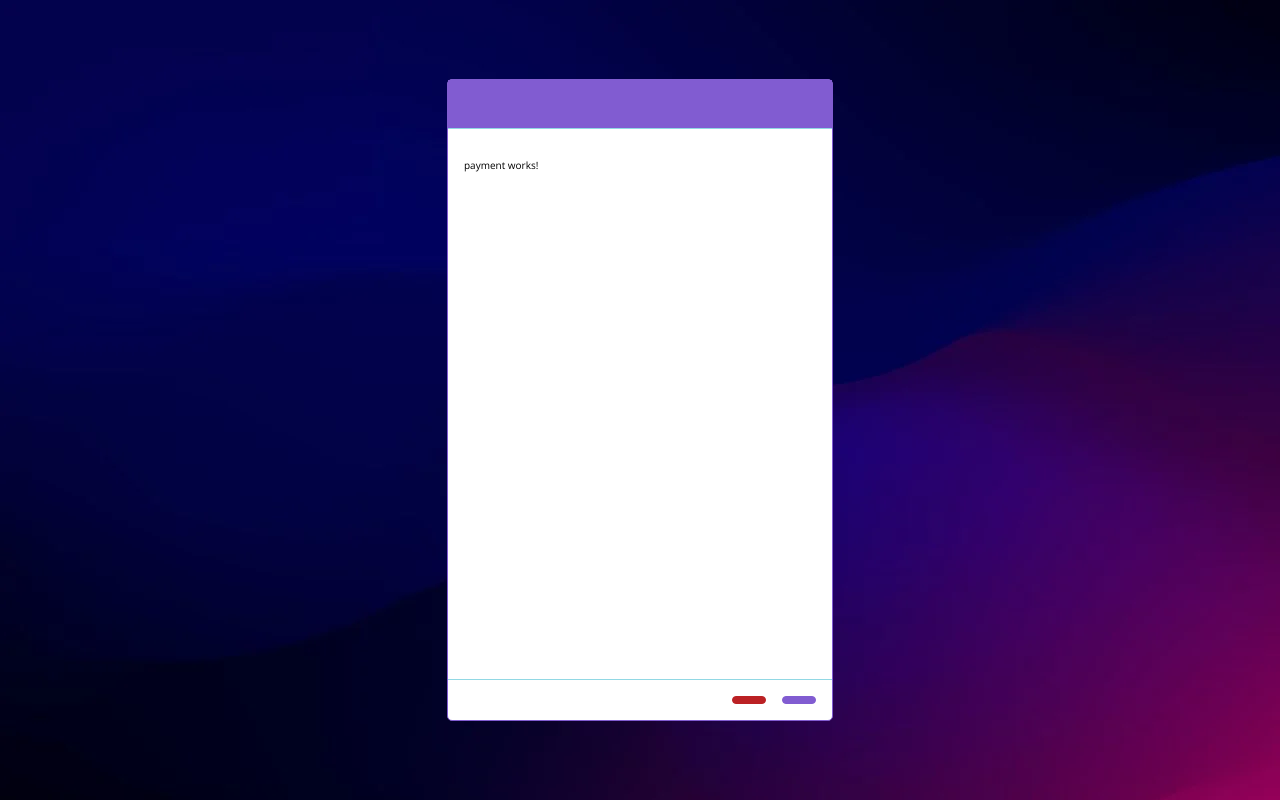
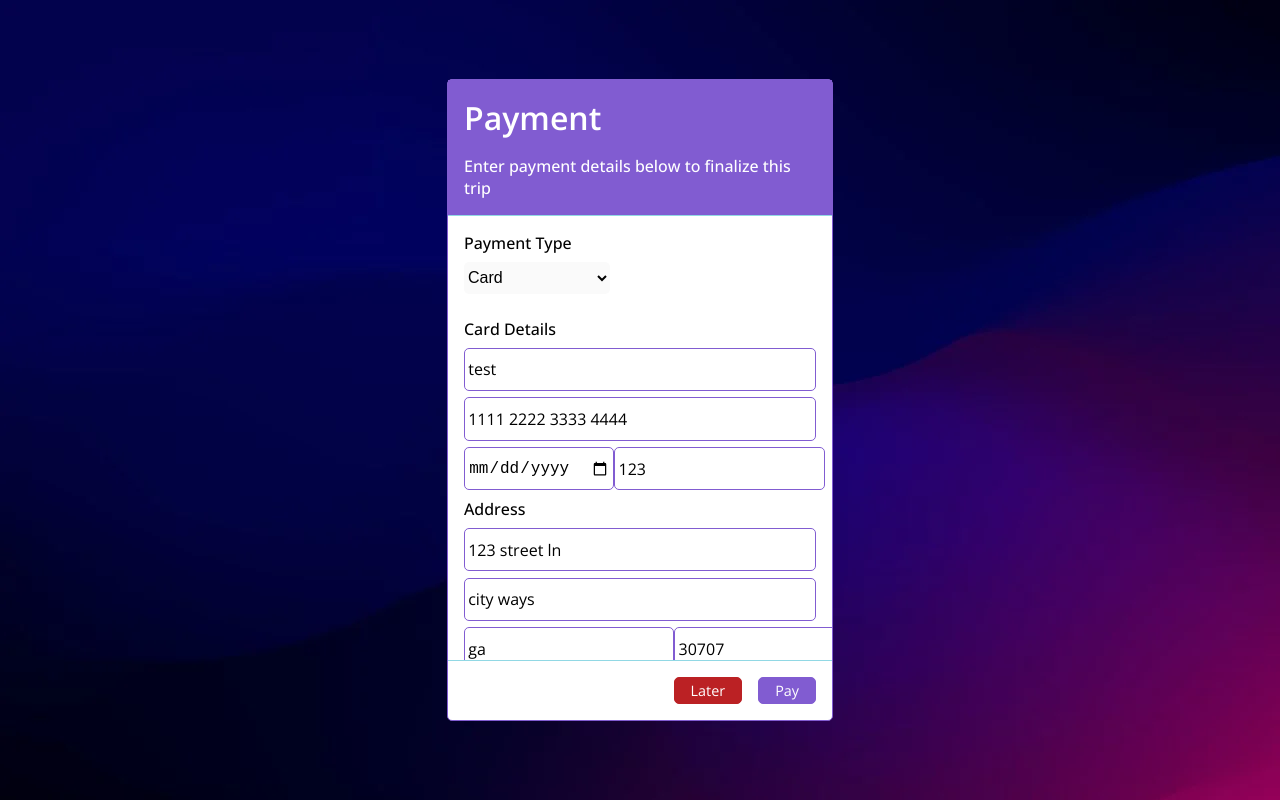
Before and after one commit to Wyatth7/premium-travel-service, an Angular app: page /trip/edit/payment in a window 1280 px wide. Built offline with nearby package versions, Linux system fonts and the light colour scheme.

Commit message:
Added payment form

```diff
--- a/src/app/@pages/payment/payment.component.html
+++ b/src/app/@pages/payment/payment.component.html
@@ -1 +1,39 @@
-<p>payment works!</p>
+<form #form="ngForm" class="payment">
+ <div class="select">
+  <label for="select" class="label">Payment Type</label>
+  <select required [(ngModel)]="formData.paymentType" name="paymentType" id="" class="payment-choice">
+   <option [value]="1">Card</option>
+   <option [value]="2">Check</option>
+   <option [value]="3">Cash</option>
+  </select>
+  <div class="inputs">
+   <div *ngIf="formData.paymentType === 1" class="card" ngModelGroup="card" >
+    <p class="group-header">Card Details</p>
+    <div class="input-group">
+     <input required [(ngModel)]="formData.card.nameOnCard" name="nameOnCard" type="text" class="input" placeholder="Name on Card">
+     <input required [(ngModel)]="formData.card.cardNumber" name="cardNumber" type="text" class="input" placeholder="Card Number">
+     <div class="side-by-side">
+      <input required [(ngModel)]="formData.card.expirationDate" name="expirationDate" type="date" class="input" placeholder="Expiration Date">
+      <input required [(ngModel)]="formData.card.securityCode" name="securityCode" max="3" type="text" class="input" placeholder="Security Code">
+     </div>
+    </div>
+    <p class="group-header">Address</p>
+    <div class="input-group" ngModelGroup="address">
+     <input required [(ngModel)]="formData.card.address.street" name="street" type="text" class="input" placeholder="Street">
+     <input required [(ngModel)]="formData.card.address.city" name="city" type="text" class="input" placeholder="City">
+     <div class="side-by-side">
+      <input required [(ngModel)]="formData.card.address.state" name="state" type="text" class="input" placeholder="State">
+      <input required [(ngModel)]="formData.card.address.zip" name="zip" type="text" class="input" placeholder="Zip Code">
+     </div>
+    </div>
+   </div>
+   <div class="check"></div>
+  </div>
+  <div class="amount">
+   <p class="group-header">Amount to Pay</p>
+   <div class="input-group">
+    <input required [(ngModel)]="formData.amount" min="1" name="amount" type="number" class="input" placeholder="Amount To Pay" >
+   </div>
+  </div>
+ </div>
+</form>
--- a/src/app/@pages/payment/payment.component.scss
+++ b/src/app/@pages/payment/payment.component.scss
@@ -0,0 +1,62 @@
+.payment {
+  display: flex;
+  flex-direction: column;
+
+  .select {
+    cursor: pointer;
+    display: flex;
+    flex-direction: column;
+    gap: 0.5rem;
+
+    .label {
+      font-size: 1rem;
+      font-weight: 500;
+    }
+
+    .payment-choice {
+      cursor: pointer;
+      padding: 0.4rem 5rem 0.4rem 0;
+      width: fit-content;
+      border: 1px solid var(--bue);
+      border-radius: 5px;
+      background-color: var(--off-white);
+      outline: none;
+      font-size: 1rem;
+
+      option {
+        cursor: pointer;
+        border-radius: 0;
+        box-shadow: none;
+      }
+    }
+  }
+
+  .inputs {
+    margin-top: 0.5rem;
+  }
+
+  .input-group {
+    display: flex;
+    flex-direction: column;
+    gap: 0.4rem;
+
+    input {
+      outline: none;
+      border: 1px solid var(--blue);
+      padding: 0.6rem 0.2rem;
+      font-size: 1rem;
+      border-radius: 5px;
+    }
+  }
+
+  .group-header {
+    font-size: 1rem;
+    font-weight: 500;
+    margin: 0.5rem 0;
+  }
+
+  .side-by-side {
+    display: flex;
+    justify-content: space-between;
+  }
+}
--- a/src/app/@pages/payment/payment.component.ts
+++ b/src/app/@pages/payment/payment.component.ts
@@ -1,10 +1,67 @@
-import { Component } from '@angular/core';
+import { Component, OnInit, ViewChild } from '@angular/core';
+import { NgForm } from '@angular/forms';
+import { TripPaymentType } from 'src/app/models/trip-payment-type';
+import { TripStateType } from 'src/app/models/trip-state-type';
+import { ApplicationStateService } from 'src/app/services/application-state.service';
+import { TripClientService } from 'src/app/services/clients/trip-client.service';
+import { MainPageService } from 'src/app/services/main-page.service';
 
 @Component({
   selector: 'app-payment',
   templateUrl: './payment.component.html',
-  styleUrls: ['./payment.component.scss']
+  styleUrls: ['./payment.component.scss'],
 })
-export class PaymentComponent {
+export class PaymentComponent implements OnInit {
+  @ViewChild('form') paymentForm!: NgForm;
 
+  formData = {
+    paymentType: 1,
+    card: {
+      nameOnCard: 'test',
+      cardNumber: '1111 2222 3333 4444',
+      expirationDate: Date.now,
+      securityCode: '123',
+      address: {
+        street: '123 street ln',
+        city: 'city ways',
+        state: 'ga',
+        zip: '30707',
+      },
+    },
+    amount: 599,
+  };
+
+  constructor(
+    private mainPageService: MainPageService,
+    private tripClientService: TripClientService,
+    private applicationStateService: ApplicationStateService
+  ) {}
+
+  ngOnInit(): void {
+    setTimeout(() => {
+      this.mainPageService.setMainPageData({
+        title: 'Payment',
+        helperText: 'Enter payment details below to finalize this trip',
+        showFooterButtons: true,
+        buttons: {
+          buttonLeft: {
+            showButton: true,
+            buttonText: 'Later',
+            action: async () => {},
+          },
+          buttonRight: {
+            showButton: true,
+            buttonText: 'Pay',
+            action: () => this.submitPaymentAction(),
+          },
+        },
+      });
+    }, 0);
+  }
+
+  async submitPaymentAction() {
+    // get complete form
+    // if form is invalid/incomplete, return
+    // call resume state
+  }
 }
--- a/src/app/app.module.ts
+++ b/src/app/app.module.ts
@@ -1,5 +1,6 @@
 import { NgModule } from '@angular/core';
 import { BrowserModule } from '@angular/platform-browser';
+import { FormsModule } from '@angular/forms';
 
 import { AppRoutingModule } from './app-routing.module';
 import { AppComponent } from './app.component';
@@ -33,7 +34,7 @@ import { PaymentPersonComponent } from './@pages/payment-person/payment-person.c
     ThankYouComponent,
     PaymentPersonComponent,
   ],
-  imports: [BrowserModule, AppRoutingModule, HttpClientModule],
+  imports: [BrowserModule, AppRoutingModule, HttpClientModule, FormsModule],
   providers: [],
   bootstrap: [AppComponent],
 })
--- /dev/null
+++ b/src/app/models/trip-payment-type.ts
@@ -0,0 +1,5 @@
+export enum TripPaymentType {
+  card = 1,
+  check,
+  cash,
+}
--- a/src/styles/global.scss
+++ b/src/styles/global.scss
@@ -5,7 +5,9 @@ html {
 }
 
 body,
-button {
+button,
+input[type="text"],
+input[type="number"] {
   font-size: 62.5%;
   font-family: "Open Sans", sans-serif;
 }
```
Also changed, not shown: 1 other file (tests, documents, lock files or other folders).
